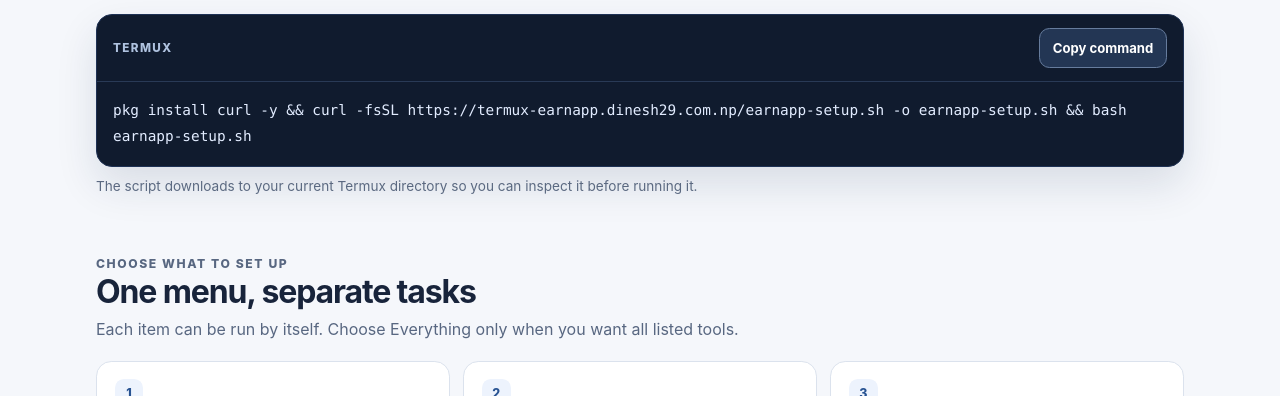
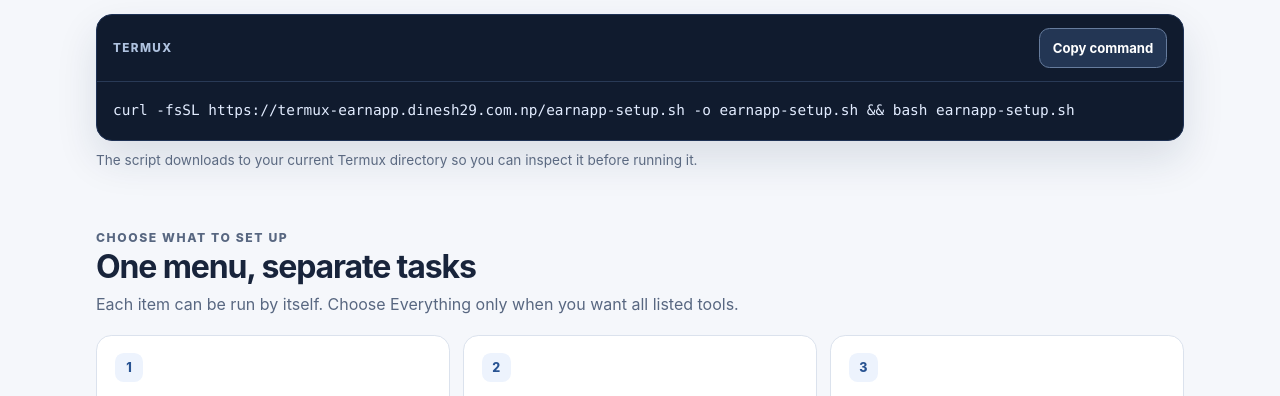
Before and after one commit to Dinesh-Shrestha/termux-earnapp, a plain HTML site: page site/index.html in a window 1280 px wide. Shown: the part 704-1100 px from the top of the page. Drawn offline with Linux system fonts and the light colour scheme.

Commit message:
Remove 'pkg install curl -y' from install command

```diff
--- a/site/index.html
+++ b/site/index.html
@@ -133,7 +133,7 @@
               <span class="terminal-label">TERMUX</span>
               <button class="copy-button" type="button" id="copy-command" aria-describedby="copy-status">Copy command</button>
             </div>
-            <pre><code id="install-command">pkg install curl -y &amp;&amp; curl -fsSL https://termux-earnapp.dinesh29.com.np/earnapp-setup.sh -o earnapp-setup.sh &amp;&amp; bash earnapp-setup.sh</code></pre>
+            <pre><code id="install-command">curl -fsSL https://termux-earnapp.dinesh29.com.np/earnapp-setup.sh -o earnapp-setup.sh &amp;&amp; bash earnapp-setup.sh</code></pre>
           </div>
           <p class="install-note">The script downloads to your current Termux directory so you can inspect it before running it.</p>
           <p id="copy-status" class="sr-only" role="status" aria-live="polite"></p>
```
